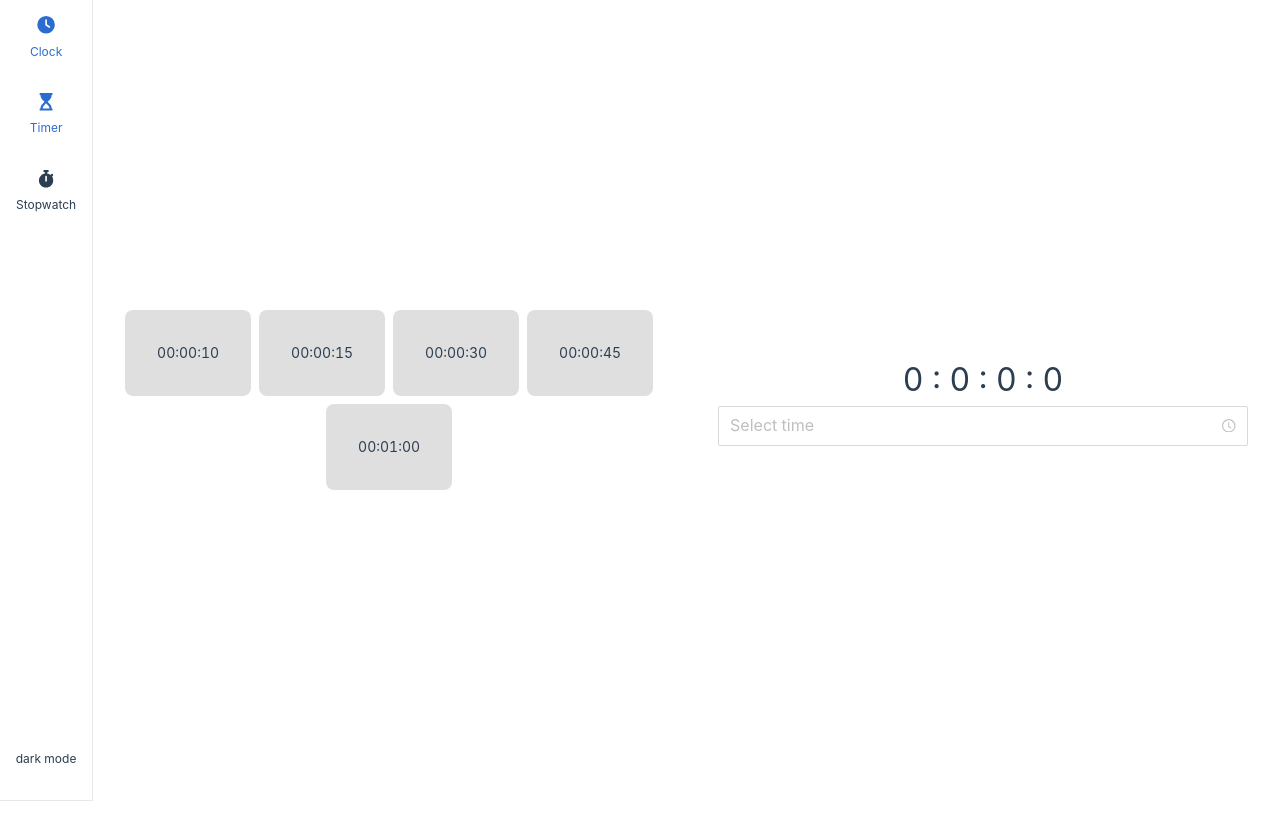
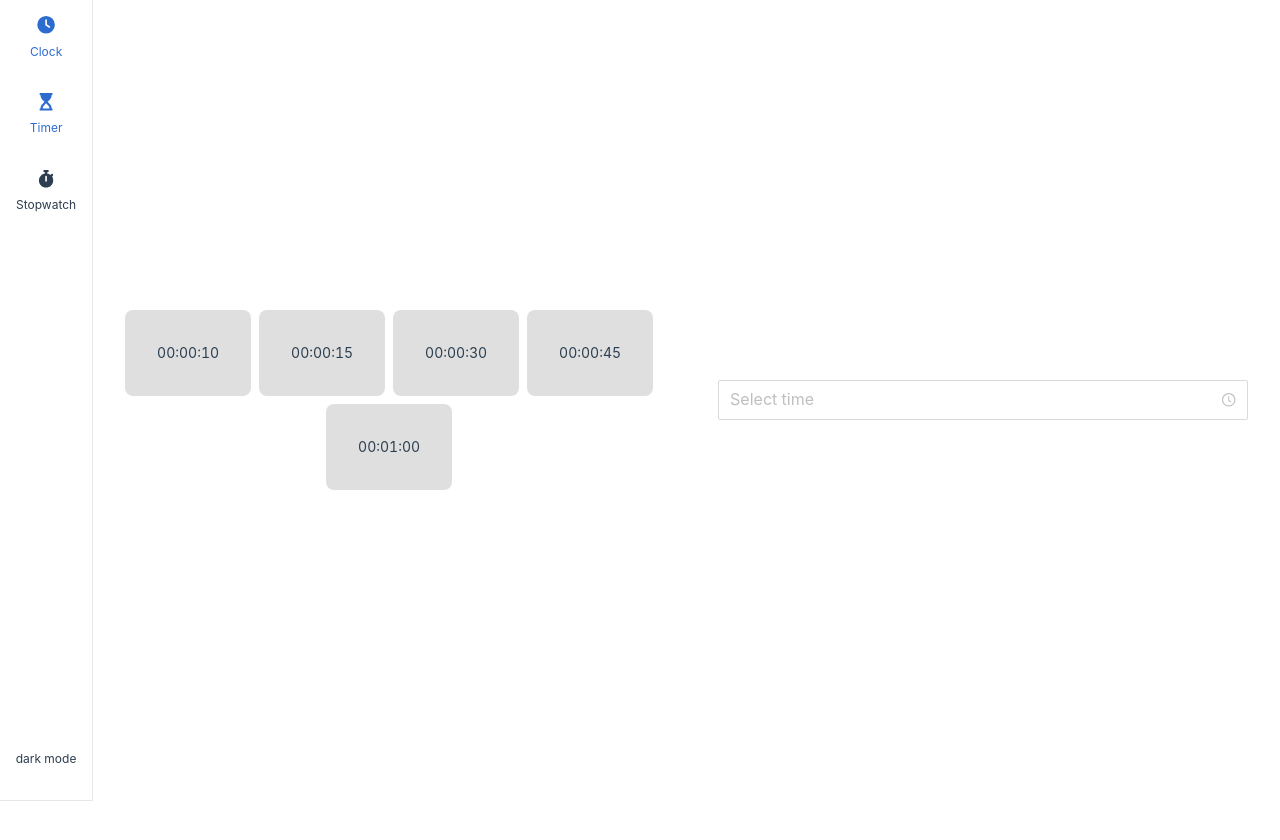
Before and after one commit to Klrfl/TellTime, a Vue app: page /timer in a window 1280 px wide. Shown: the top 840 px of the page. Built offline with nearby package versions, Linux system fonts and the light colour scheme.

Commit message:
display and not display timer on play

```diff
--- a/src/components/Timer.vue
+++ b/src/components/Timer.vue
@@ -1,13 +1,14 @@
 <template>
   <div class="timer">
-    <section class="timer-display">
+    <section class="timer-display" v-show="displayTimer">
       {{ hours }} : {{ minutes }} : {{ seconds }} : {{ milliseconds }}
     </section>
 
     <TimePicker
       size="large"
-      v-model:value="customTargetTime"
-      value-format="HH:mm:ss" />
+      v-model:value="targetTimeString"
+      value-format="HH:mm:ss"
+      v-show="displayTimer === false" />
 
     <section class="btn-container">
       <button
@@ -45,29 +46,27 @@ const props = defineProps({
   targetTime: String,
 });
 
+const emit = defineEmits(["displayTimer", "dontDisplayTimer"]);
+
 const targetTime = ref(DateTime.fromISO(props.targetTime, { zone: "utc" }));
 
-const customTargetTime = ref(0);
+const targetTimeString = ref(0);
 
 function updateTargetTime(target) {
   targetTime.value = DateTime.fromISO(target, { zone: "utc" });
 }
 
-// watch props
 watch(
   () => props.targetTime,
   () => {
-    updateTargetTime(props.targetTime);
-    resetTimer();
+    targetTimeString.value = props.targetTime;
   }
 );
 
-// watch from picker
 watch(
-  () => customTargetTime.value,
+  () => targetTimeString.value,
   () => {
-    updateTargetTime(`1970-01-01T${customTargetTime.value}`);
-    resetTimer();
+    updateTargetTime(`1970-01-01T${targetTimeString.value}`);
   }
 );
 
@@ -83,10 +82,12 @@ let interval = null;
 const finalDelta = ref(0);
 
 const isStopped = ref(true);
-// const displayTimer = ref(false);
+const displayTimer = ref(false);
 
 function startTimer() {
-  // displayTimer.value = true;
+  displayTimer.value = true;
+  emit("dontDisplayTimer");
+
   startTime.value = DateTime.utc();
 
   isStopped.value = false;
@@ -125,17 +126,13 @@ function stopTimer() {
 }
 
 function resetTimer() {
-  hours.value = targetTime.value.c.hour;
-  minutes.value = targetTime.value.c.minute;
-  seconds.value = targetTime.value.c.second;
-  milliseconds.value = targetTime.value.c.millisecond;
-
+  emit("displayTimer");
   isStopped.value = true;
-  // displayTimer.value = false;
+  displayTimer.value = false;
 }
 </script>
 
-<style>
+<style lang="scss">
 .timer-container {
   text-align: center;
   font-size: 2rem;
@@ -150,4 +147,34 @@ function resetTimer() {
   text-align: center;
   font-size: 2rem;
 }
+
+.ant-picker {
+  background: transparent;
+}
+
+.ant-picker-panel-container {
+  background: transparent;
+  backdrop-filter: blur(10px);
+}
+
+[data-theme="dark"] {
+  .ant-picker-input > input {
+    color: #ddd;
+  }
+
+  .ant-picker-time-panel-column
+    > li.ant-picker-time-panel-cell
+    .ant-picker-time-panel-cell-inner {
+    &:hover {
+      background: #8882;
+    }
+    color: #ddd;
+  }
+
+  .ant-picker-time-panel-column
+    > li.ant-picker-time-panel-cell-selected
+    .ant-picker-time-panel-cell-inner {
+    background: #aaa2;
+  }
+}
 </style>
```
